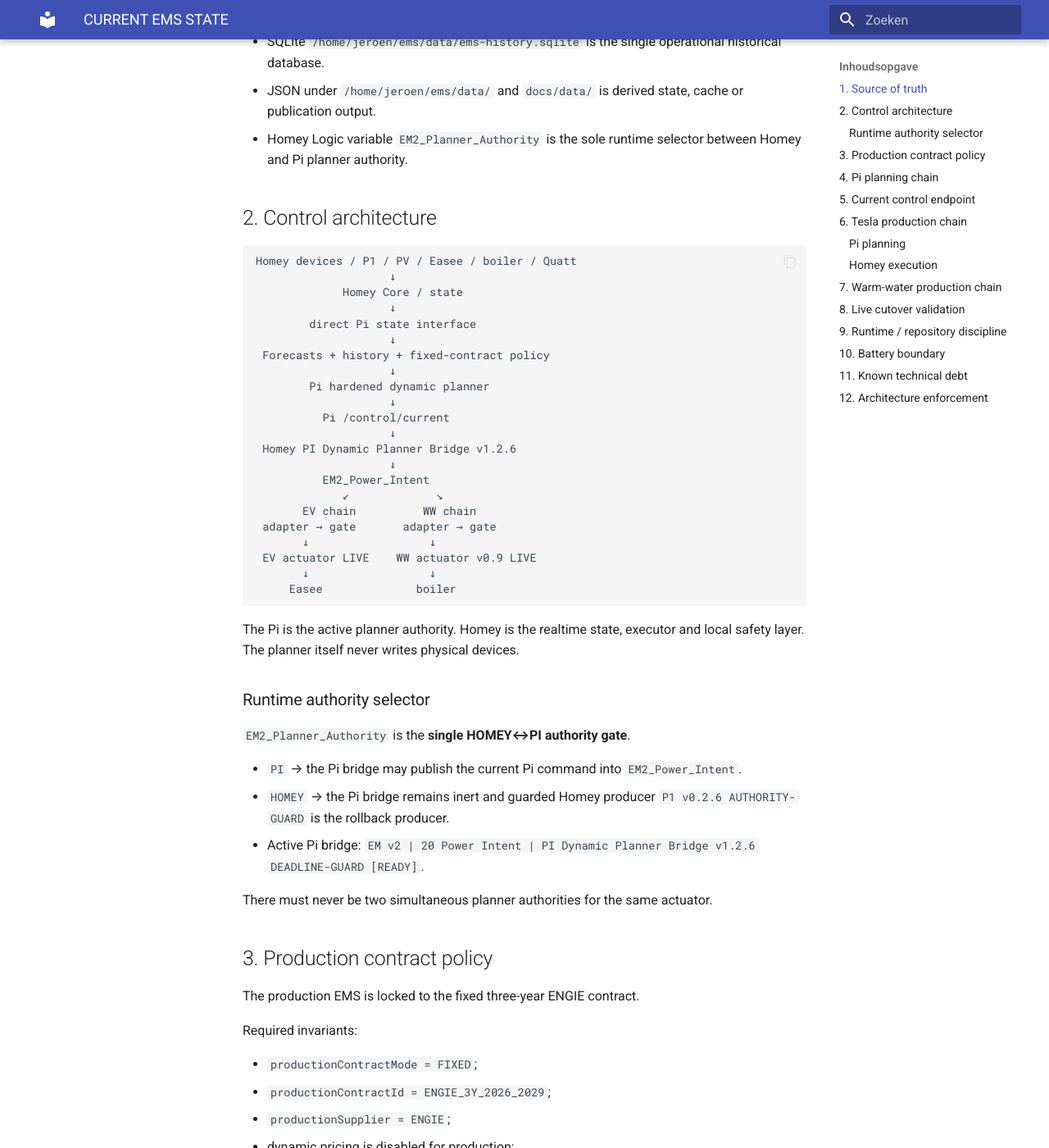
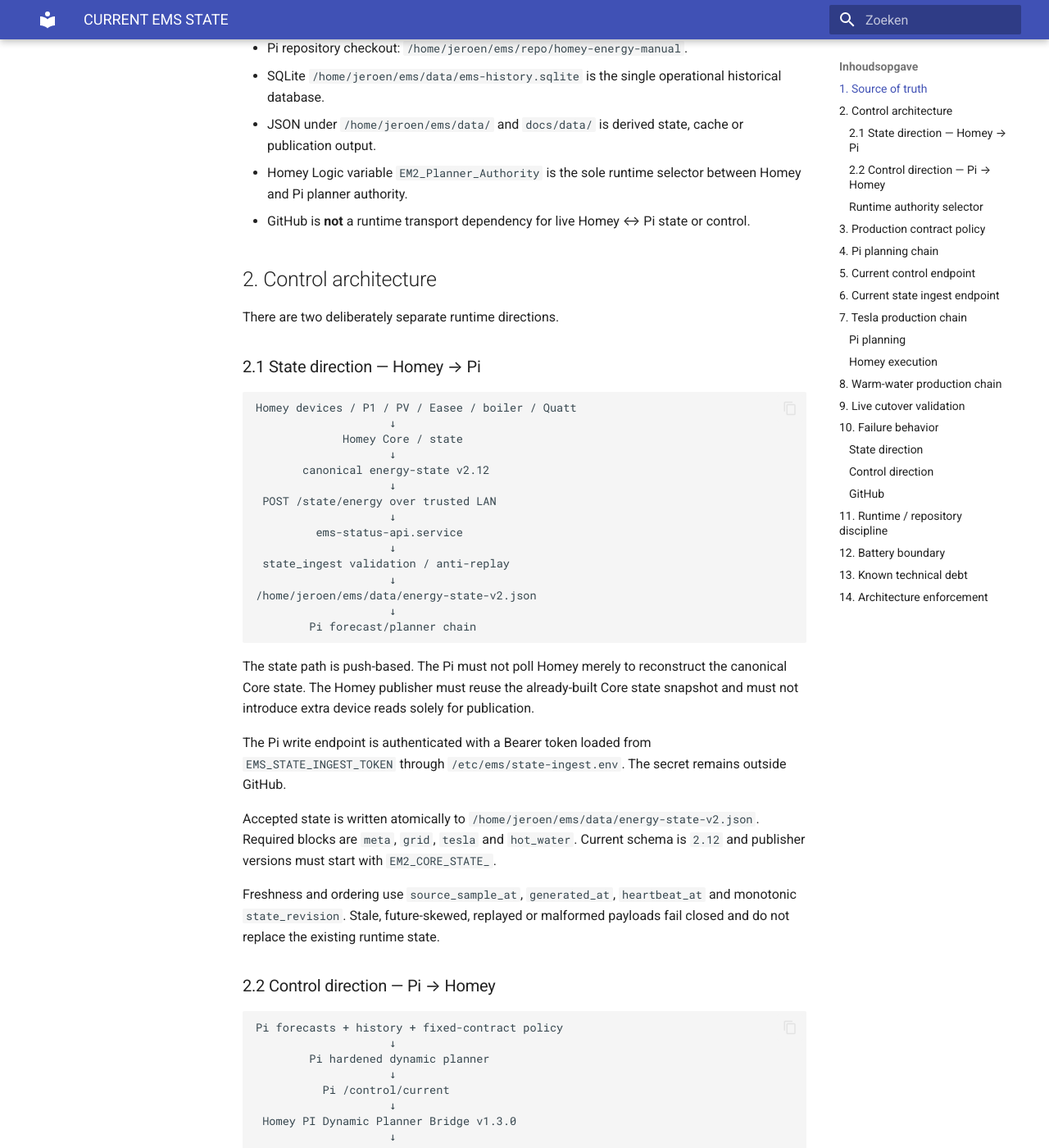
Before and after one commit to OnsKasteeltje/homey-energy-manual, an MkDocs documentation site: the page built from docs/architecture/CURRENT-EMS-STATE.md, in a window 1280 px wide and 1400 px high, scrolled down 669 px. Shown: the whole window at 82% size. Built offline with MkDocs 1.6.1 and Material for MkDocs 9.7.7, drawn with Linux system fonts in a browser that asks for light colours; some of the changed text lies outside the part shown.

Commit message:
Document Homey Pi runtime state and control chains

````diff
--- a/docs/architecture/CURRENT-EMS-STATE.md
+++ b/docs/architecture/CURRENT-EMS-STATE.md
@@ -9,6 +9,8 @@
 **Repository:** `OnsKasteeltje/homey-energy-manual`
 **Primary runtime host:** Raspberry Pi `ems-pi`
 
+Detailed bidirectional runtime chain: `docs/architecture/homey-pi-runtime-dataflow.md`.
+
 ## 1. Source of truth
 
 - GitHub `main` is authoritative for Pi runtime source, deployment definitions and architecture documentation.
@@ -17,30 +19,57 @@
 - SQLite `/home/jeroen/ems/data/ems-history.sqlite` is the single operational historical database.
 - JSON under `/home/jeroen/ems/data/` and `docs/data/` is derived state, cache or publication output.
 - Homey Logic variable `EM2_Planner_Authority` is the sole runtime selector between Homey and Pi planner authority.
+- GitHub is **not** a runtime transport dependency for live Homey ↔ Pi state or control.
 
 ## 2. Control architecture
+
+There are two deliberately separate runtime directions.
+
+### 2.1 State direction — Homey → Pi
 
 ```text
 Homey devices / P1 / PV / Easee / boiler / Quatt
                     ↓
              Homey Core / state
                     ↓
-        direct Pi state interface
+       canonical energy-state v2.12
                     ↓
- Forecasts + history + fixed-contract policy
+ POST /state/energy over trusted LAN
+                    ↓
+         ems-status-api.service
+                    ↓
+ state_ingest validation / anti-replay
+                    ↓
+/home/jeroen/ems/data/energy-state-v2.json
+                    ↓
+        Pi forecast/planner chain
+```
+
+The state path is push-based. The Pi must not poll Homey merely to reconstruct the canonical Core state. The Homey publisher must reuse the already-built Core state snapshot and must not introduce extra device reads solely for publication.
+
+The Pi write endpoint is authenticated with a Bearer token loaded from `EMS_STATE_INGEST_TOKEN` through `/etc/ems/state-ingest.env`. The secret remains outside GitHub.
+
+Accepted state is written atomically to `/home/jeroen/ems/data/energy-state-v2.json`. Required blocks are `meta`, `grid`, `tesla` and `hot_water`. Current schema is `2.12` and publisher versions must start with `EM2_CORE_STATE_`.
+
+Freshness and ordering use `source_sample_at`, `generated_at`, `heartbeat_at` and monotonic `state_revision`. Stale, future-skewed, replayed or malformed payloads fail closed and do not replace the existing runtime state.
+
+### 2.2 Control direction — Pi → Homey
+
+```text
+Pi forecasts + history + fixed-contract policy
                     ↓
         Pi hardened dynamic planner
                     ↓
           Pi /control/current
                     ↓
- Homey PI Dynamic Planner Bridge v1.2.6
+ Homey PI Dynamic Planner Bridge v1.3.0
                     ↓
           EM2_Power_Intent
              ↙             ↘
        EV chain          WW chain
  adapter → gate       adapter → gate
        ↓                  ↓
- EV actuator LIVE    WW actuator v0.9 LIVE
+ EV actuator LIVE    WW actuator LIVE
        ↓                  ↓
      Easee              boiler
 ```
@@ -52,8 +81,8 @@
 `EM2_Planner_Authority` is the **single HOMEY↔PI authority gate**.
 
 - `PI` → the Pi bridge may publish the current Pi command into `EM2_Power_Intent`.
-- `HOMEY` → the Pi bridge remains inert and guarded Homey producer `P1 v0.2.6 AUTHORITY-GUARD` is the rollback producer.
-- Active Pi bridge: `EM v2 | 20 Power Intent | PI Dynamic Planner Bridge v1.2.6 DEADLINE-GUARD [READY]`.
+- `HOMEY` → the Pi bridge remains inert and the guarded Homey producer remains the rollback producer.
+- Active Pi bridge source: `src/homey/ev/pi-dynamic-planner-bridge-v1.3.0.homeyscript.js`.
 
 There must never be two simultaneous planner authorities for the same actuator.
 
@@ -80,18 +109,21 @@
 
 The regular chain builds planning inputs in this order:
 
-1. PV forecast;
-2. clean base-load history;
-3. base-load forecast;
-4. warm-water input;
-5. warm-water plan;
-6. WW forecast import;
-7. quarter-hour planning inputs;
-8. hardened dynamic planner v0.3 with START6 / 15-minute EV policy;
-9. website shadow representations;
-10. publication artifacts.
+1. planner axis / weather / Quatt forecast inputs;
+2. PV forecast;
+3. clean base-load history;
+4. base-load forecast;
+5. warm-water input;
+6. warm-water plan;
+7. WW forecast import;
+8. quarter-hour planning inputs / shadow load plan;
+9. hardened dynamic planner;
+10. website shadow representations;
+11. publication artifacts.
 
-The forecast chain is executed by `ems-forecast-chain.service` (`Type=oneshot`). `inactive (dead)` after a successful run is normal.
+The forecast chain is executed by `ems-forecast-chain.service` (`Type=oneshot`), normally triggered by `ems-forecast-chain.timer`. `inactive (dead)` after a successful run is normal.
+
+A second independent planner-generation timer is forbidden. Freshness guards are intentional fail-closed boundaries and must not be weakened to mask a broken upstream state producer.
 
 The current plan schema is `EMS_PI_DYNAMIC_SHADOW_PLAN_V0.3` and includes:
 
@@ -126,7 +158,35 @@
 
 Invalid or stale planner input fails closed with zero/off targets.
 
-## 6. Tesla production chain
+## 6. Current state ingest endpoint
+
+The Pi also exposes:
+
+`POST /state/energy`
+
+Implementation:
+
+- `src/pi/ems-runtime/status-api/server.py`;
+- `src/pi/ems-runtime/status-api/state_ingest.py`.
+
+Runtime direction:
+
+**Homey Core → authenticated LAN POST → Pi status API → validated atomic local state → Pi planners**.
+
+Important invariants:
+
+- no GitHub/cloud dependency in the live state path;
+- no Pi polling of Homey for canonical Core state;
+- no additional Homey device reads caused by the push itself;
+- physical freshness determined by `source_sample_at`;
+- monotonic anti-replay based on `state_revision`, with same-revision acceptance only for a newer heartbeat;
+- maximum accepted physical sample age currently 20 minutes;
+- successful persistence is atomic;
+- missing/incorrect auth, malformed state, stale state and replayed state fail closed.
+
+The Homey publication cadence should be event-driven on meaningful Core state changes plus a heartbeat no slower than the existing Core publication interval. Current Core metadata advertises `min_publish_interval_sec = 300`.
+
+## 7. Tesla production chain
 
 Tesla charging is split into Pi planning and Homey execution.
 
@@ -135,7 +195,7 @@
 - opportunity charging uses residual PV after WW reservation;
 - validated start and stable run minimum are both 3×6 A;
 - nominal minimum executable power is 4140 W at 3×230 V;
-- **opportunity start requires at least one positive 15-minute planner slot**;
+- opportunity start requires at least one positive 15-minute planner slot;
 - every following quarter-hour is evaluated independently;
 - short realtime anti-flap/session protection remains an executor concern;
 - explicit deadline charging is a hard requirement and may use grid energy when required;
@@ -145,15 +205,20 @@
 
 Current chain:
 
+- PI bridge reads the strategic Pi command and bounded realtime envelope;
 - adapter: `EM v2 | 60 Adapter | EV Power v0.1.5 DEADLINE-CAP OPPORTUNITY16 START6 RUN6`;
 - gate: `EM v2 | 80 Validation | EV Power Adapter Gate v0.2.6 START6`;
 - actuator: `EM v2 | 60 Actuator | EV Power v0.2.7 START6 RUN6 LIVE + EASEE SESSION`.
 
 Homey validates schema, revision alignment, freshness and electrical mapping. Mapping contract is `FLOOR_3P230_START6_RUN6_FAIL_CLOSED`. The actuator is the sole automatic physical Easee writer in this production chain.
 
-The Pi bridge retains an executor-side hard deadline guard as a final safety layer. Before the earliest safe latest-start the Pi PV target is preserved; at/after that point an active connected Tesla deadline may be projected at the configured deadline maximum.
+For realtime opportunity execution within the Pi envelope:
 
-## 7. Warm-water production chain
+`available_pre_ev_w = max(0, -P1_W + EV_actual_W)`
+
+WW is not added back. Deadline-required charging overrides opportunity trimming when required. Homey must not become a second independent planner.
+
+## 8. Warm-water production chain
 
 WW comfort is a hard constraint above optimization.
 
@@ -193,7 +258,31 @@
 
 Result: **Pi → Homey → Tesla and Pi → Homey → boiler both validated end-to-end.**
 
-## 9. Runtime / repository discipline
+The Homey → Pi state-ingest endpoint was authenticated and locally validated on 2026-09-13. Full production validation of the state direction requires a genuinely fresh Homey Core state; synthetic freshness must not be used as production evidence.
+
+## 10. Failure behavior
+
+### State direction
+
+If Homey Core publication stops:
+
+- the local Pi state ages;
+- stale ingest is rejected;
+- hardened planner freshness checks eventually fail closed;
+- freshness limits must not be relaxed merely to keep planning alive.
+
+### Control direction
+
+If the Pi plan or `/control/current` becomes stale or invalid:
+
+- the PI bridge must reject production readiness;
+- downstream adapter/gate/actuator logic remains fail-closed.
+
+### GitHub
+
+Loss of GitHub availability must not interrupt the live Homey ↔ Pi runtime transport. GitHub publication remains versioning/observability output, not the runtime bus.
+
+## 11. Runtime / repository discipline
 
 Deployment pattern:
 
@@ -212,16 +301,19 @@
 - perform targeted read-back;
 - verify semantic and physical evidence before declaring PASS.
 
-## 10. Battery boundary
+For Homey ↔ Pi boundary changes, documentation must cover both the state direction and control direction in the same release range.
+
+## 12. Battery boundary
 
 The planned battery architecture is Victron AC-coupled. When commissioned, Victron/DESS remains the primary realtime battery optimizer. Pi/Homey may provide forecasts, load intent and policy constraints but must not create a competing realtime battery optimizer.
 
-## 11. Known technical debt
+## 13. Known technical debt
 
 - The hardened planner still contains historical compatibility code in `deadline_requirement()` with a local `max_a = 16`. Current planning authority uses `deadline_max_a` from runtime state, so this fragment is considered cleanup debt rather than the active deadline allocator.
 - WW ownership remains more distributed than EV ownership because Homey still carries substantial realtime WW state/safety policy in addition to Pi strategic planning.
+- The Homey → Pi state publisher still requires completion and end-to-end production validation against the newly deployed authenticated Pi ingest endpoint.
 
-## 12. Architecture enforcement
+## 14. Architecture enforcement
 
 `scripts/ems_architecture_gate.sh` must continue to enforce at least:
 
@@ -230,6 +322,8 @@
 - FIXED production mode;
 - dynamic-production prohibition;
 - fail-closed behavior;
-- same-release documentation updates for architecture-sensitive runtime/systemd/deployment changes.
+- same-release documentation updates for architecture-sensitive runtime/systemd/deployment changes;
+- no second independent planner-generation owner;
+- no GitHub dependency in the live Homey ↔ Pi runtime state/control path.
 
 A failed architecture gate is a hard deployment stop and must not be bypassed in normal operation.
````
Also changed, not shown: other parts of docs/architecture/CURRENT-EMS-STATE.md (+1 -1 lines).
